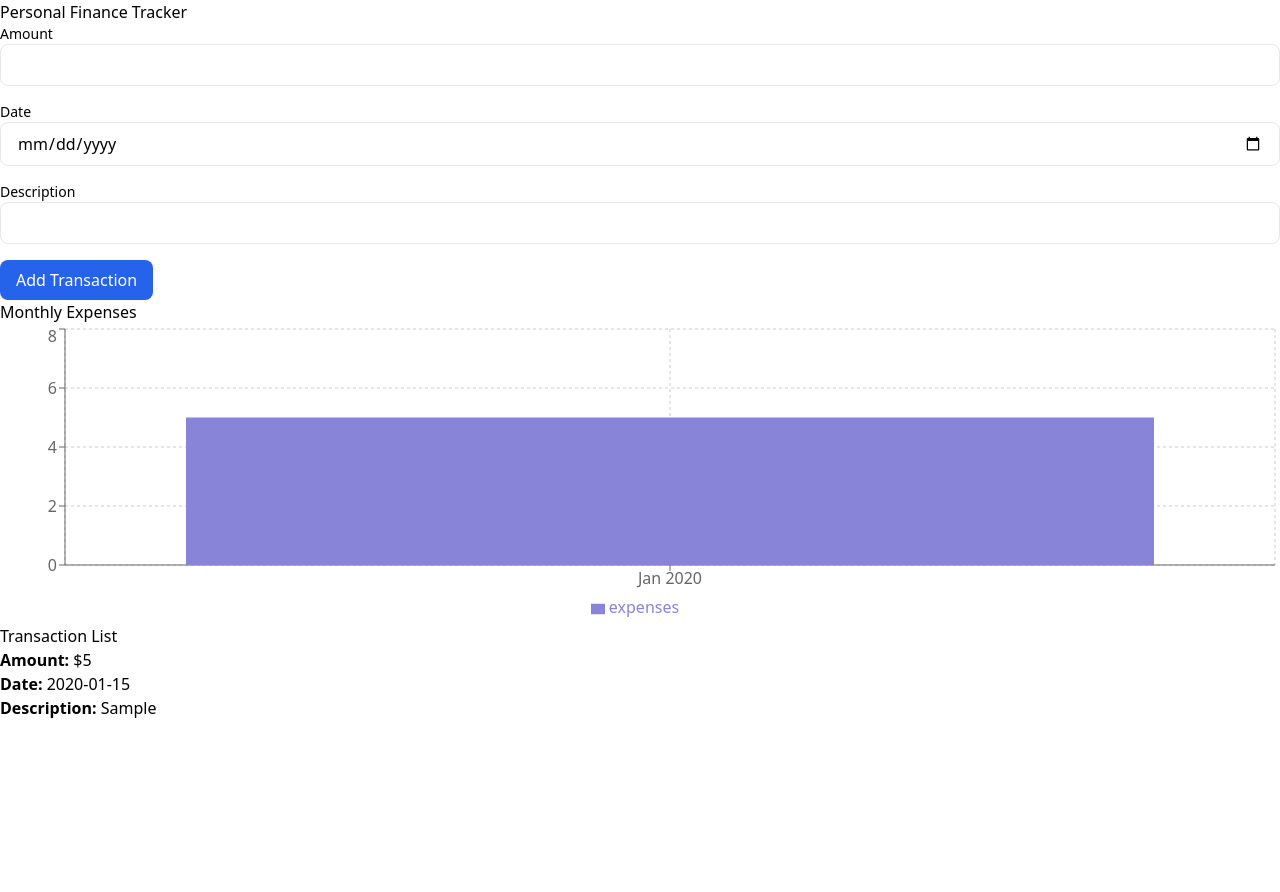
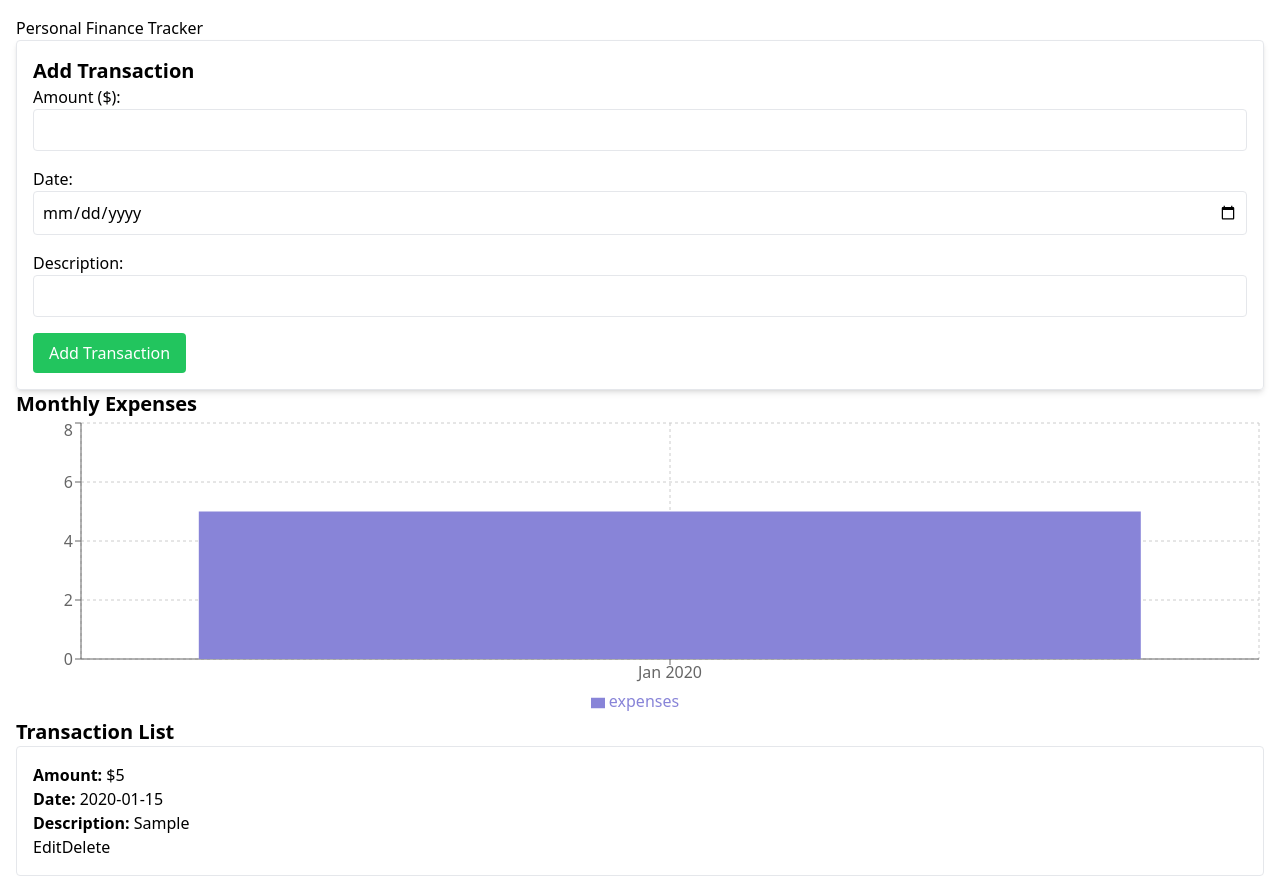
Before and after one commit to Mayankkamriya/yardstickTask-mayank, a Next.js app: page / in a window 1280 px wide. Both pictures are taken after typing "5", "2020-01-15", "Sample" into the empty fields and a click on the button "Add Transaction". Before the commit the page ends 800 px from the top, so only its background shows below. Built offline with nearby package versions, Linux system fonts and the light colour scheme.

Commit message:
edit and delete functionality added

```diff
--- a/components/TransactionForm.tsx
+++ b/components/TransactionForm.tsx
@@ -1,77 +1,82 @@
-import { useState } from 'react';
+import React, { useState, useEffect } from 'react';
 
 interface TransactionFormProps {
-  onSubmit: (transaction: { amount: number; date: string; description: string }) => void;
-  initialData?: { amount: number; date: string; description: string };
+  onSubmit: (transaction: { id?: number; amount: number; date: string; description: string }) => void;
+  editingTransaction?: { id: number; amount: number; date: string; description: string } | null;
 }
 
-const TransactionForm: React.FC<TransactionFormProps> = ({ onSubmit, initialData }) => {
-  const [amount, setAmount] = useState<string>(initialData?.amount.toString() || '');
-  const [date, setDate] = useState<string>(initialData?.date || '');
-  const [description, setDescription] = useState<string>(initialData?.description || '');
-  const [error, setError] = useState<string | null>(null);
+const TransactionForm: React.FC<TransactionFormProps> = ({ onSubmit, editingTransaction }) => {
+  const [amount, setAmount] = useState<number | string>('');
+  const [date, setDate] = useState('');
+  const [description, setDescription] = useState('');
+
+  // Fill the form when editing a transaction
+  useEffect(() => {
+    console.log("Editing Transaction Data:", editingTransaction);
+    if (editingTransaction) {
+      setAmount(editingTransaction.amount);
+      setDate(editingTransaction.date);
+      setDescription(editingTransaction.description);
+    }
+  }, [editingTransaction]);
 
   const handleSubmit = (e: React.FormEvent) => {
     e.preventDefault();
 
-    if (!amount || !date || !description) {
-      setError('Please fill in all fields');
-      return;
-    }
+    if (!amount || !date || !description) return;
 
     onSubmit({
-      amount: parseFloat(amount),
+      id: editingTransaction?.id, // If editing, keep the same ID
+      amount: Number(amount),
       date,
       description,
     });
 
+    // Reset form after submission
     setAmount('');
     setDate('');
     setDescription('');
   };
 
   return (
-    <form onSubmit={handleSubmit} className="space-y-4">
-      <div>
-        <label htmlFor="amount" className="block text-sm font-medium">Amount</label>
+    <form onSubmit={handleSubmit} className="p-4 border rounded shadow-md">
+      <h2 className="text-xl font-semibold">{editingTransaction ? 'Edit Transaction' : 'Add Transaction'}</h2>
+
+      <div className="mb-4">
+        <label className="block">Amount ($):</label>
         <input
           type="number"
-          id="amount"
           value={amount}
           onChange={(e) => setAmount(e.target.value)}
-          className="input"
+          className="border rounded p-2 w-full"
           required
         />
       </div>
 
-      <div>
-        <label htmlFor="date" className="block text-sm font-medium">Date</label>
+      <div className="mb-4">
+        <label className="block">Date:</label>
         <input
           type="date"
-          id="date"
           value={date}
           onChange={(e) => setDate(e.target.value)}
-          className="input"
+          className="border rounded p-2 w-full"
           required
         />
       </div>
 
-      <div>
-        <label htmlFor="description" className="block text-sm font-medium">Description</label>
+      <div className="mb-4">
+        <label className="block">Description:</label>
         <input
           type="text"
-          id="description"
           value={description}
           onChange={(e) => setDescription(e.target.value)}
-          className="input"
+          className="border rounded p-2 w-full"
           required
         />
       </div>
 
-      {error && <div className="text-red-500">{error}</div>}
-
-      <button type="submit" className="btn btn-primary">
-        Add Transaction
+      <button type="submit" className="px-4 py-2 bg-green-500 text-white rounded">
+        {editingTransaction ? 'Update Transaction' : 'Add Transaction'}
       </button>
     </form>
   );
--- a/pages/index.tsx
+++ b/pages/index.tsx
@@ -2,23 +2,59 @@ import React, { useState } from 'react';
 import TransactionForm from '../components/TransactionForm';
 import { BarChart, Bar, XAxis, YAxis, CartesianGrid, Tooltip, Legend, ResponsiveContainer } from 'recharts';
 
+interface Transaction {
+  id?: number;
+  amount: number;
+  date: string;
+  description: string;
+}
+
 const Home = () => {
-  const [transactions, setTransactions] = useState<{ amount: number; date: string; description: string }[]>([]);
+  const [transactions, setTransactions] = useState<Transaction[]>([]);
+  const [editingTransaction, setEditingTransaction] = useState<Transaction | null>(null);
 
-  const handleAddTransaction = (transaction: { amount: number; date: string; description: string }) => {
-    setTransactions((prevTransactions) => [...prevTransactions, transaction]);
+  // Handle adding a new transaction or updating an existing one
+  const handleAddTransaction = (transaction: Transaction) => {
+
+    const newTransaction = {
+      ...transaction,
+      id: Date.now() // Assign a unique ID based on timestamp
+    };
+
+    console.log("handleAddTransaction  with ID:", newTransaction);
+    if (editingTransaction) {
+      // Update existing transaction
+      setTransactions((prevTransactions) =>
+        prevTransactions.map((t) => (t.id === editingTransaction.id ? transaction : t))
+      );
+      setEditingTransaction(null); // Reset edit state
+    } else {
+      // Add new transaction
+      setTransactions((prevTransactions) => [...prevTransactions, { ...transaction, id: Date.now() }]);
+    }
   };
 
-  // Aggregate transactions by month
+  // Handle deleting a transaction
+  const handleDeleteTransaction = (id: number) => {
+    console.log("Deleting Transaction with ID:", id);
+    setTransactions((prevTransactions) => prevTransactions.filter((t) => t.id !== id));
+  };
+
+  // Handle editing a transaction
+  const handleEditTransaction = (transaction: Transaction) => {
+    console.log("edit Transaction with ID:", transaction);
+    setEditingTransaction(transaction);
+  };
+
+  // Aggregate transactions by month for the chart
   const getMonthlyExpenses = () => {
     const expensesByMonth: { [key: string]: number } = {};
 
     transactions.forEach((transaction) => {
-      const month = new Date(transaction.date).toLocaleString('default', { month: 'short', year: 'numeric' }); // Get Month-Year
+      const month = new Date(transaction.date).toLocaleString('default', { month: 'short', year: 'numeric' });
       expensesByMonth[month] = (expensesByMonth[month] || 0) + transaction.amount;
     });
 
-    // Convert the object to an array for Recharts
     return Object.keys(expensesByMonth).map((month) => ({
       month,
       expenses: expensesByMonth[month],
@@ -30,9 +66,11 @@ const Home = () => {
   return (
     <div className="container mx-auto p-4">
       <h1 className="text-2xl font-bold">Personal Finance Tracker</h1>
-      <TransactionForm onSubmit={handleAddTransaction} />
 
-      {/* Displaying Bar Chart */}
+      {/* Transaction Form */}
+      <TransactionForm onSubmit={handleAddTransaction} editingTransaction={editingTransaction} />
+
+      {/* Monthly Expenses Bar Chart */}
       <div className="mt-8">
         <h2 className="text-xl font-semibold">Monthly Expenses</h2>
         <ResponsiveContainer width="100%" height={300}>
@@ -47,15 +85,25 @@ const Home = () => {
         </ResponsiveContainer>
       </div>
 
-      {/* Displaying list of transactions */}
+      {/* Transaction List */}
       <div className="mt-8">
         <h2 className="text-xl font-semibold">Transaction List</h2>
         <ul className="space-y-4">
-          {transactions.map((transaction, index) => (
-            <li key={index} className="p-4 border rounded">
-              <div><strong>Amount:</strong> ${transaction.amount}</div>
-              <div><strong>Date:</strong> {transaction.date}</div>
-              <div><strong>Description:</strong> {transaction.description}</div>
+          {transactions.map((transaction) => (
+            <li key={transaction.id} className="p-4 border rounded flex justify-between items-center">
+              <div>
+                <strong>Amount:</strong> ${transaction.amount} <br />
+                <strong>Date:</strong> {transaction.date} <br />
+                <strong>Description:</strong> {transaction.description}
+              </div>
+              <div className="flex space-x-2">
+                <button onClick={() => handleEditTransaction(transaction)} className="px-3 py-1 bg-blue-500 text-black rounded">
+                  Edit
+                </button>
+                <button onClick={() => handleDeleteTransaction(transaction.id)} className="px-3 py-1 bg-red-500 text-red rounded">
+                  Delete
+                </button>
+              </div>
             </li>
           ))}
         </ul>
```
